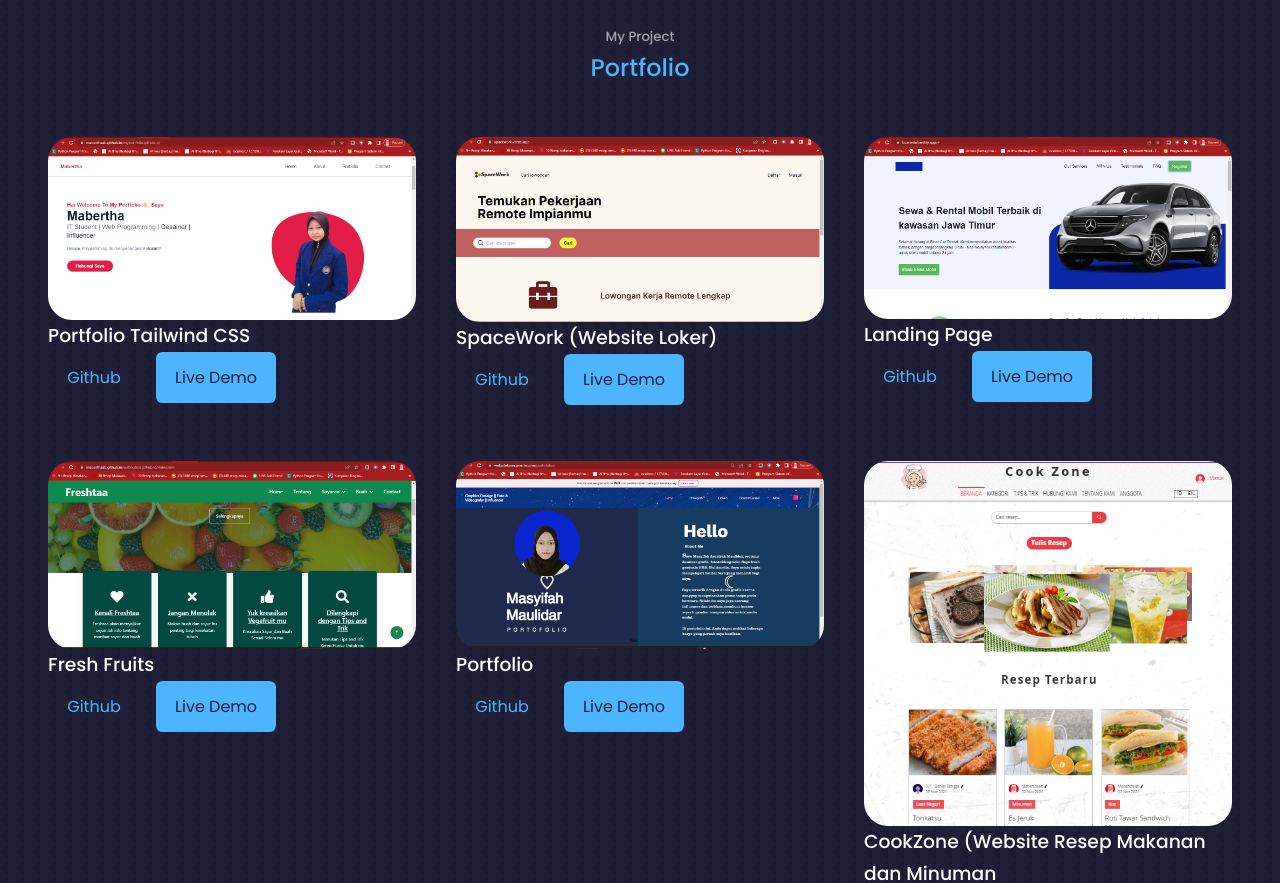
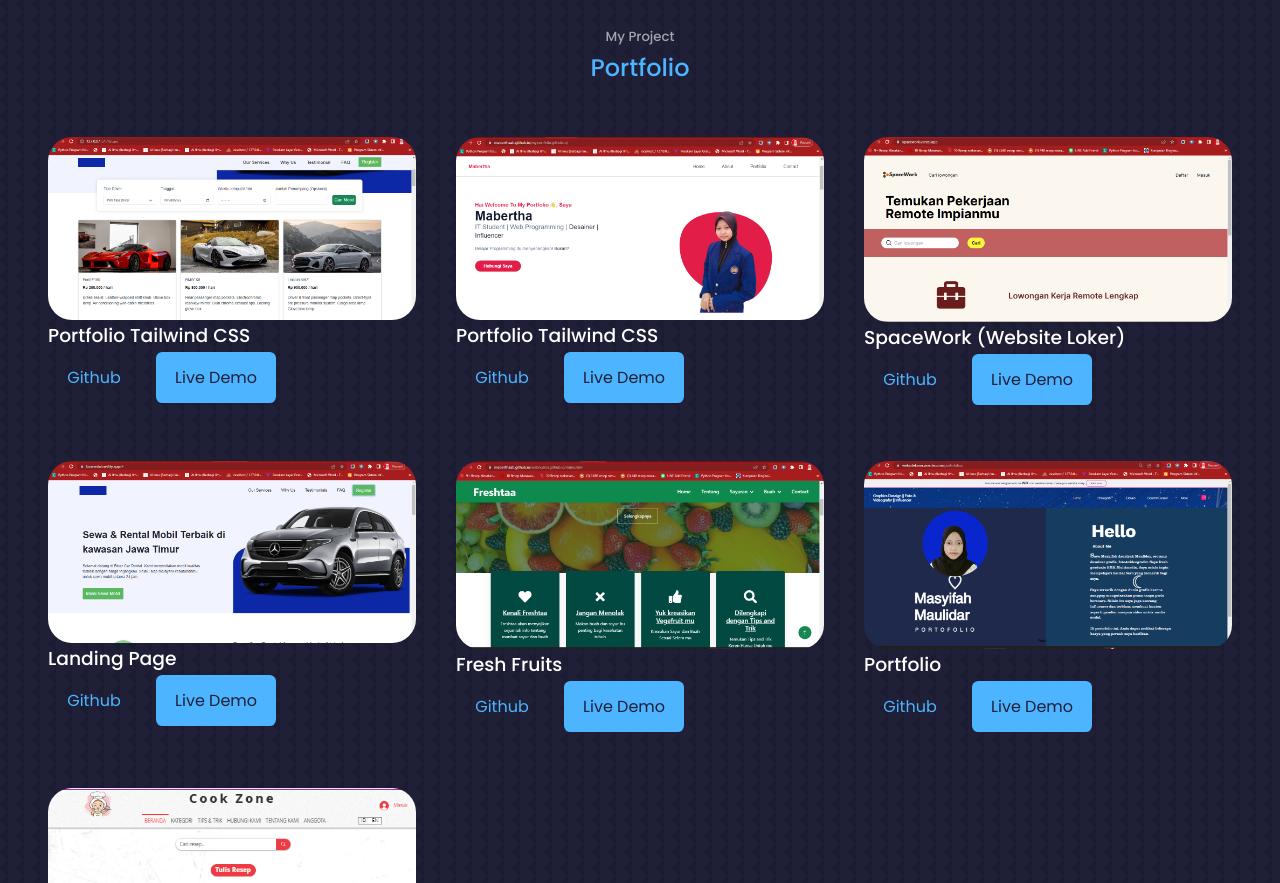
Before and after one commit to Maberthaab/Portfolio-React, a React (Create React App) app: page / in a window 1280 px wide. Shown: the part 2500-3383 px from the top of the page. Built offline with nearby package versions, Linux system fonts and the light colour scheme.

Commit message:
update new

```diff
--- a/src/components/header/CTA.jsx
+++ b/src/components/header/CTA.jsx
@@ -1,5 +1,5 @@
 import React from 'react'
-import CV from '../../assets/cv.pdf'
+import CV from '../../assets/CV.pdf'
 
 const CTA = () => {
   return (
--- a/src/components/portfolio/Portfolio.jsx
+++ b/src/components/portfolio/Portfolio.jsx
@@ -1,5 +1,6 @@
 import React from 'react'
 import './portfolio.css'
+import IMG0 from '../../assets/portfolio0.png'
 import IMG1 from '../../assets/portfolio1.png'
 import IMG2 from '../../assets/portfolio2.png'
 import IMG3 from '../../assets/portfolio3.png'
@@ -10,6 +11,13 @@ import IMG6 from '../../assets/portfolio6.png'
 //DO NOT USE THE IMAGES IN PRODUCTION
 
 const data =[
+  {
+    id: 0,
+    image: IMG0,
+    title: 'Portfolio Tailwind CSS',
+    github: 'https://github.com/Maberthaab/Car-Rental-React',
+    demo: 'https://rental-car-react.netlify.app/'
+  },
   {
     id: 1,
     image: IMG1,
```
Also changed, not shown: src/assets/portfolio0.png (added), 17 other files (tests, documents, lock files or other folders).
